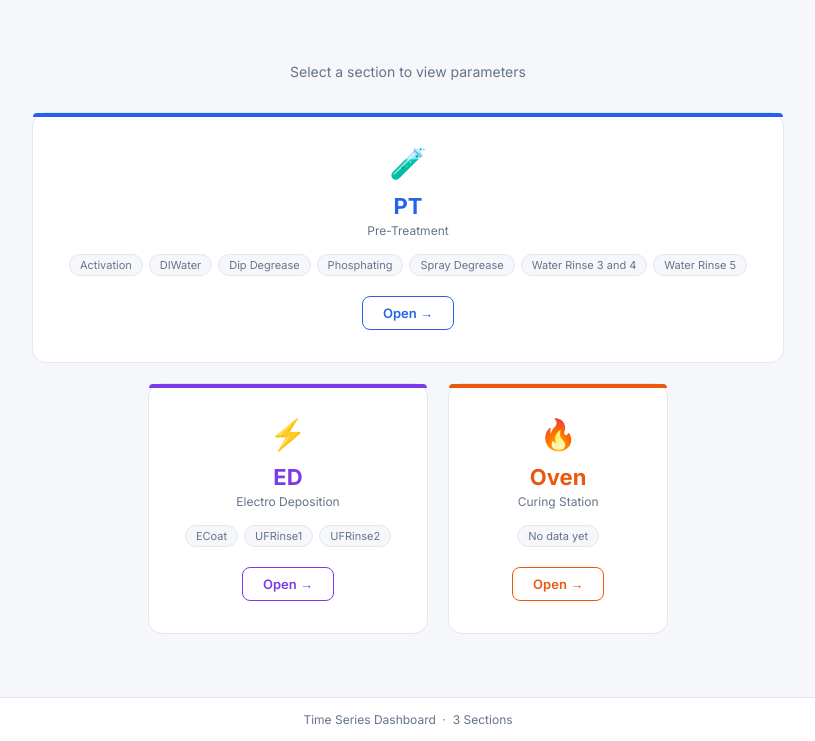
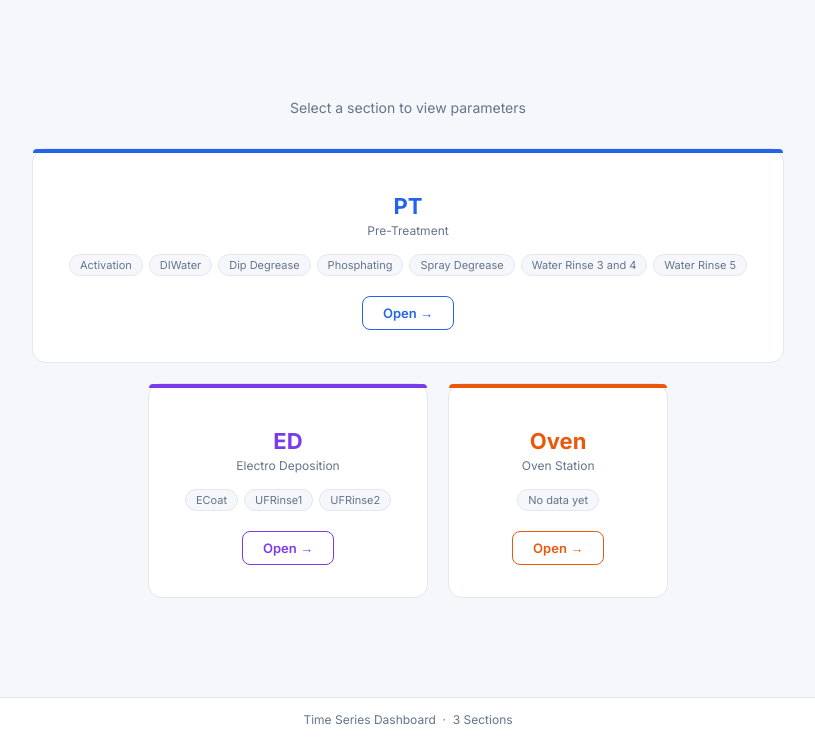
Before and after one commit to muhilancrion23/timeseries-dashboard, a Flask app: page / in a window 1280 px wide. Shown: the part 59-800 px from the top of the page, without its empty margins (232-1047 px from the left). Run offline with Flask 3, Linux system fonts and the light colour scheme.

Commit message:
Update index.html

```diff
--- a/templates/index.html
+++ b/templates/index.html
@@ -69,8 +69,8 @@
 <main>
   <p class="page-title">Select a section to view parameters</p>
   <div class="sections-grid">
-    {% set icons     = {'PT': '🧪', 'ED': '⚡', 'Oven': '🔥'} %}
-    {% set subtitles = {'PT': 'Pre-Treatment', 'ED': 'Electro Deposition', 'Oven': 'Curing Station'} %}
+    {% set icons     = {'PT': '', 'ED': '', 'Oven': ''} %}
+    {% set subtitles = {'PT': 'Pre-Treatment', 'ED': 'Electro Deposition', 'Oven': 'Oven Station'} %}
     {% for section in sections %}
     <div class="section-card" onclick="openModal('{{ section }}')">
       <div class="card-icon">{{ icons[section] }}</div>
```
